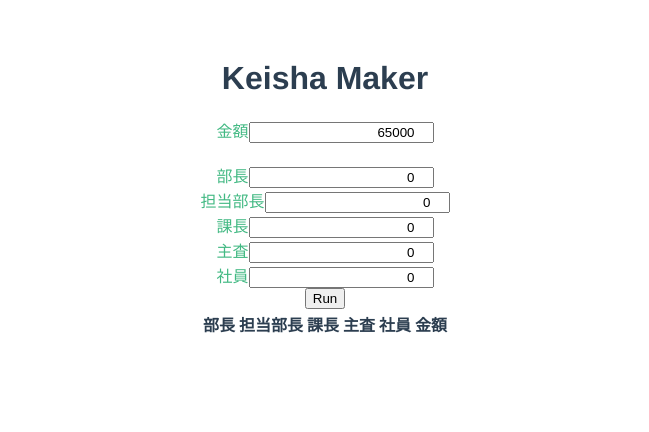
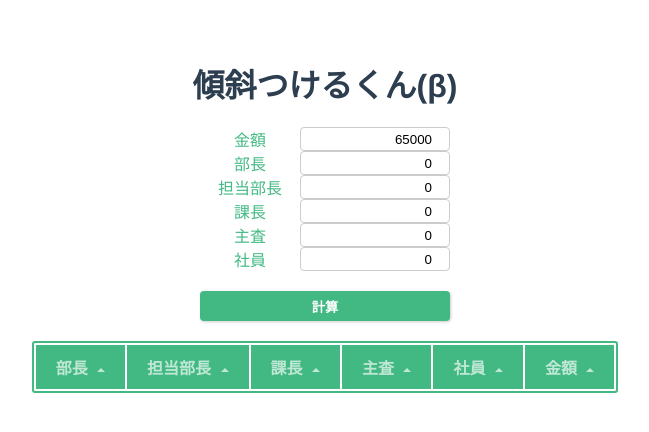
Before and after one commit to masaponto/keisha-maker, a Vue app: page / in a window 1280 px wide. Shown: the top 432 px of the page, without its empty margins (315-964 px from the left). Built offline with nearby package versions, Linux system fonts and the light colour scheme.

Commit message:
[Add] Awesome CSS

```diff
--- a/src/components/KeishaMaker.vue
+++ b/src/components/KeishaMaker.vue
@@ -1,42 +1,30 @@
 <template>
 	<div>
 		<div class="Title">
-			<h1>Keisha Maker</h1>
+			<h1>傾斜つけるくん(β)</h1>
 		</div>
 
-		<div>
-			<div id="total">
-				<a>{{ columns.total }}</a>
-				<input type="number" v-model="total" pliceholder="0" />
-			</div>
-			<div id="bucho">
-				<a>{{ columns.bucho }}</a>
-				<input type="number" v-model="bucho_num" placeholder="0" />
-			</div>
+		<div class="grid">
+			<a>{{ columns.total }}</a>
+			<input type="number" min="0" max="1000000" v-model="total" pliceholder="0" />
 
-			<div id="tanto-bucho">
-				<a>{{ columns.tbucho }}</a>
-				<input type="number" v-model="tanto_bucho_num" placeholder="0" />
-			</div>
+			<a>{{ columns.bucho }}</a>
+			<input type="number" min="0" v-model="bucho_num" placeholder="0" />
 
-			<div id="kacho">
-				<a>{{ columns.kacho }}</a>
-				<input type="number" v-model="kacho_num" placeholder="0" />
-			</div>
+			<a class="pos">{{ columns.tbucho }}</a>
+			<input type="number" min="0" v-model="tanto_bucho_num" placeholder="0" />
 
-			<div id="shusa">
-				<a>{{ columns.shusa }}</a>
-				<input type="number" v-model="shusa_num" placeholder="0" />
-			</div>
+			<a>{{ columns.kacho }}</a>
+			<input type="number" min="0" v-model="kacho_num" placeholder="0" />
 
-			<div id="hira">
-				<a>{{ columns.hira }}</a>
-				<input type="number" v-model="hira_num" placeholder="0" />
-			</div>
+			<a>{{ columns.shusa }}</a>
+			<input type="number" min="0" v-model="shusa_num" placeholder="0" />
 
-			<div id="calc-button">
-				<button large class="calc-btn" @click="calc()">Run</button>
-			</div>
+			<a>{{ columns.hira }}</a>
+			<input type="number" min="0" v-model="hira_num" placeholder="0" />
+		</div>
+		<div id="calc-button">
+			<button large class="calc-btn" @click="calc()">計算</button>
 		</div>
 		<div>
 			<table align="center">
@@ -50,7 +38,7 @@
 				</thead>
 				<tbody>
 					<tr v-for="keisha in sortedKeishas">
-						<td v-for="(value, key) in columns">
+						<td v-for="(value, key) in columns" align="right">
 							{{ keisha[key] }}
 						</td>
 					</tr>
@@ -236,19 +224,101 @@
 
  input {
 	 text-align: right;
+	 border-radius: 4px;
+	 border: 1px solid #ccc;
  }
 
- #total{
-	 margin-bottom: 20px;
+ input:focus{
+	 border-color: #42b983;
  }
 
- /* .table {
-	display: table;
-	text-align: center;
-	}
 
-	.cell {
-	display: table-cell;
-	}
-  */
+ .grid {
+	 display: grid;
+	 justify-content: center;
+	 grid-template-columns: 100px 150px;
+ }
+
+ .calc-btn {
+	 margin-top: 20px;
+	 margin-bottom: 20px;
+	 width: 250px;
+	 height: 30px;
+     border: none;
+     background: #42b983;
+     color: #fff;
+     font-weight: 500;
+     border-radius: 4px;
+     cursor: pointer;
+     text-align: center;
+     cursor: pointer;
+     font-weight: bold;
+     box-shadow: 1px 1px 3px 0px rgba(0, 0, 0, 0.2);
+ }
+
+ .calc-btn:hover{
+	 background-color: #2d825b;
+ }
+
+ .calc-btn:active{
+	 position: relative;
+	 top: 1px;
+	 left: 1px;
+	 box-shadow: none;
+ }
+
+ table {
+	 border: 2px solid #42b983;
+	 border-radius: 3px;
+	 background-color: #fff;
+ }
+
+ th {
+	 background-color: #42b983;
+	 color: rgba(255,255,255,0.66);
+	 cursor: pointer;
+	 -webkit-user-select: none;
+	 -moz-user-select: none;
+	 -ms-user-select: none;
+	 user-select: none;
+ }
+
+ td {
+	 background-color: #f9f9f9;
+ }
+
+ th, td {
+	 min-width: 30px;
+	 padding: 10px 20px;
+ }
+
+ th.active {
+	 color: #fff;
+ }
+
+ th.active .arrow {
+	 opacity: 1;
+ }
+
+ .arrow {
+	 display: inline-block;
+	 vertical-align: middle;
+	 width: 0;
+	 height: 0;
+	 margin-left: 5px;
+	 opacity: 0.66;
+ }
+
+ .arrow.asc {
+	 border-left: 4px solid transparent;
+	 border-right: 4px solid transparent;
+	 border-bottom: 4px solid #fff;
+ }
+
+ .arrow.dsc {
+	 border-left: 4px solid transparent;
+	 border-right: 4px solid transparent;
+	 border-top: 4px solid #fff;
+ }
+
 </style>
```
